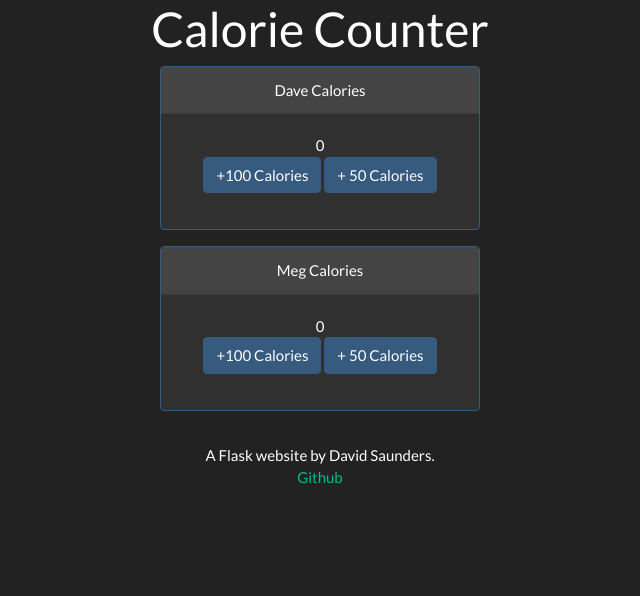
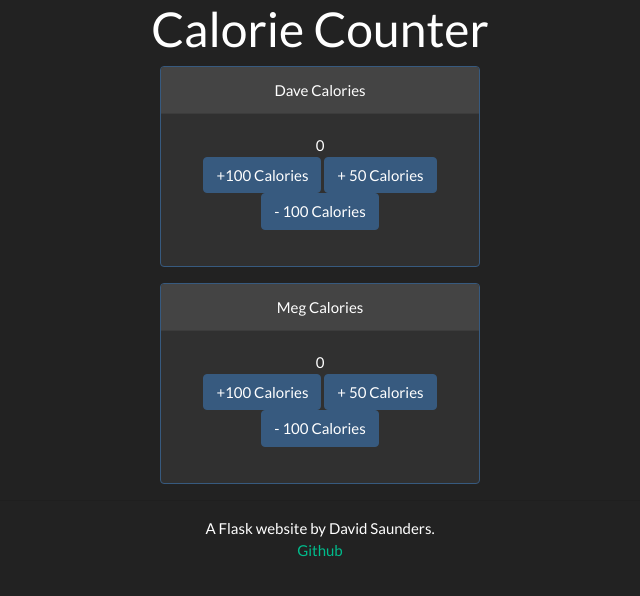
Before and after one commit to DJSaunders1997/Calorie-Website, a Flask app: page / in a window 1280 px wide. Shown: the top 596 px of the page, without its empty margins (320-960 px from the left). Run offline with Flask 2, Linux system fonts and the light colour scheme; data that the repository does not hold is empty; some libraries are stand-ins or nearby versions.

Commit message:
Added remove calories button

```diff
--- a/templates/index.html
+++ b/templates/index.html
@@ -36,7 +36,18 @@
 });
 </script>
 
-<!-- Need to edit Action route to accept people too so this wont work atm-->
+<!-- JS script to minus 100 calories to dave-->
+<script type=text/javascript>
+	$(function() {
+	  $('a#dave-minus-100').bind('click', function() {
+		$.getJSON('/add/Dave/-100',
+			function(data) {
+			$("#dave-result").text(data.result);
+		});
+	return false;
+  });
+});
+</script>
 
 <!-- JS script to add 100 calories to Meg-->
 <script type=text/javascript>
@@ -64,6 +75,19 @@
 });
 </script>
 
+<!-- JS script to minus 100 calories to Meg-->
+<script type=text/javascript>
+	$(function() {
+	  $('a#meg-minus-50').bind('click', function() {
+		$.getJSON('/add/Meg/-100',
+			function(data) {
+			$("#meg-result").text(data.result);
+		});
+	return false;
+  });
+});
+</script>
+
 <html>
 <head>
 	<title>Calories</title>
@@ -79,6 +103,7 @@
 					<p> <span id=dave-result>{{ dave_calories }} </span> </br>
 					<a href=# id=dave-add-100><button class='btn btn-primary'>+100 Calories</button></a>
 					<a href=# id=dave-add-50><button class='btn btn-primary'>+ 50 Calories</button></a>
+					<a href=# id=dave-minus-100><button class='btn btn-primary'>- 100 Calories</button></a>
 
 				</div>
 			</div>
@@ -89,6 +114,7 @@
 					<p> <span id=meg-result>{{ meg_calories }} </span> </br>
 					<a href=# id=meg-add-100><button class='btn btn-primary'>+100 Calories</button></a>
 					<a href=# id=meg-add-50><button class='btn btn-primary'>+ 50 Calories</button></a>
+					<a href=# id=meg-minus-100><button class='btn btn-primary'>- 100 Calories</button></a>
 
 				</div>
 			</div>
```
